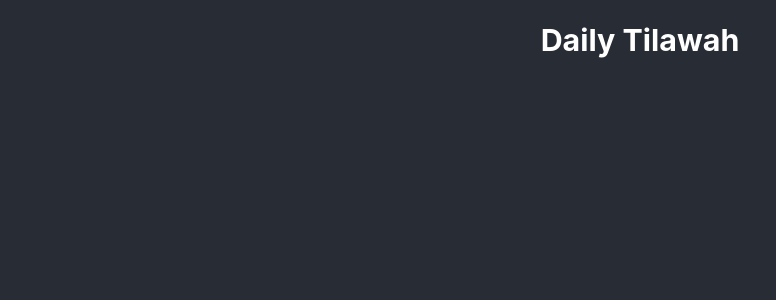
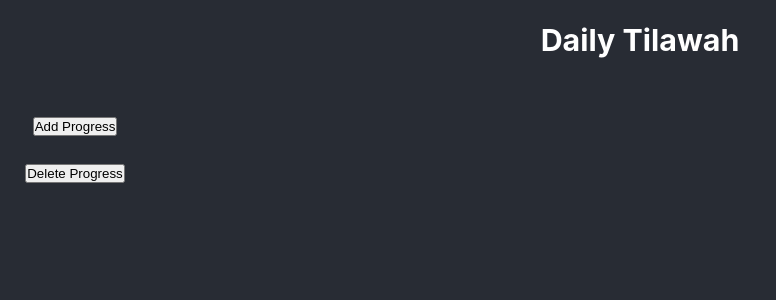
Before and after one commit to elangreza/daily-tilawah, a React (Create React App) app in the folder fe/: page / in a window 1280 px wide. Shown: the top 300 px of the page, without its empty margins (0-776 px from the left). Built offline with nearby package versions, Linux system fonts and the light colour scheme.

Commit message:
adding button

```diff
--- a/fe/src/App.css
+++ b/fe/src/App.css
@@ -2,6 +2,7 @@
   background-color: #282c34;
   min-height: 100vh;
   display: flex;
+  flex-direction: column;
 }
 
 .App-header {
@@ -14,3 +15,14 @@
   font-size: calc(10px + 2vmin);
   color: white;
 }
+
+.btn-wrapper {
+  display: flex;
+  flex-wrap: wrap;
+  justify-content: space-evenly;
+  align-content: space-evenly;
+  height: 120px;
+  width: 150px;
+  padding: 10px 0;
+  font-size: 120px;
+}
--- a/fe/src/App.js
+++ b/fe/src/App.js
@@ -6,6 +6,11 @@ function App() {
       <header className="App-header">
         <h3>Daily Tilawah</h3>
       </header>
+
+      <div className="btn-wrapper">
+        <button className="btn-addProgres">Add Progress</button>
+        <button className="btn-deleteProgress">Delete Progress</button>
+      </div>
     </div>
   );
 }
```
